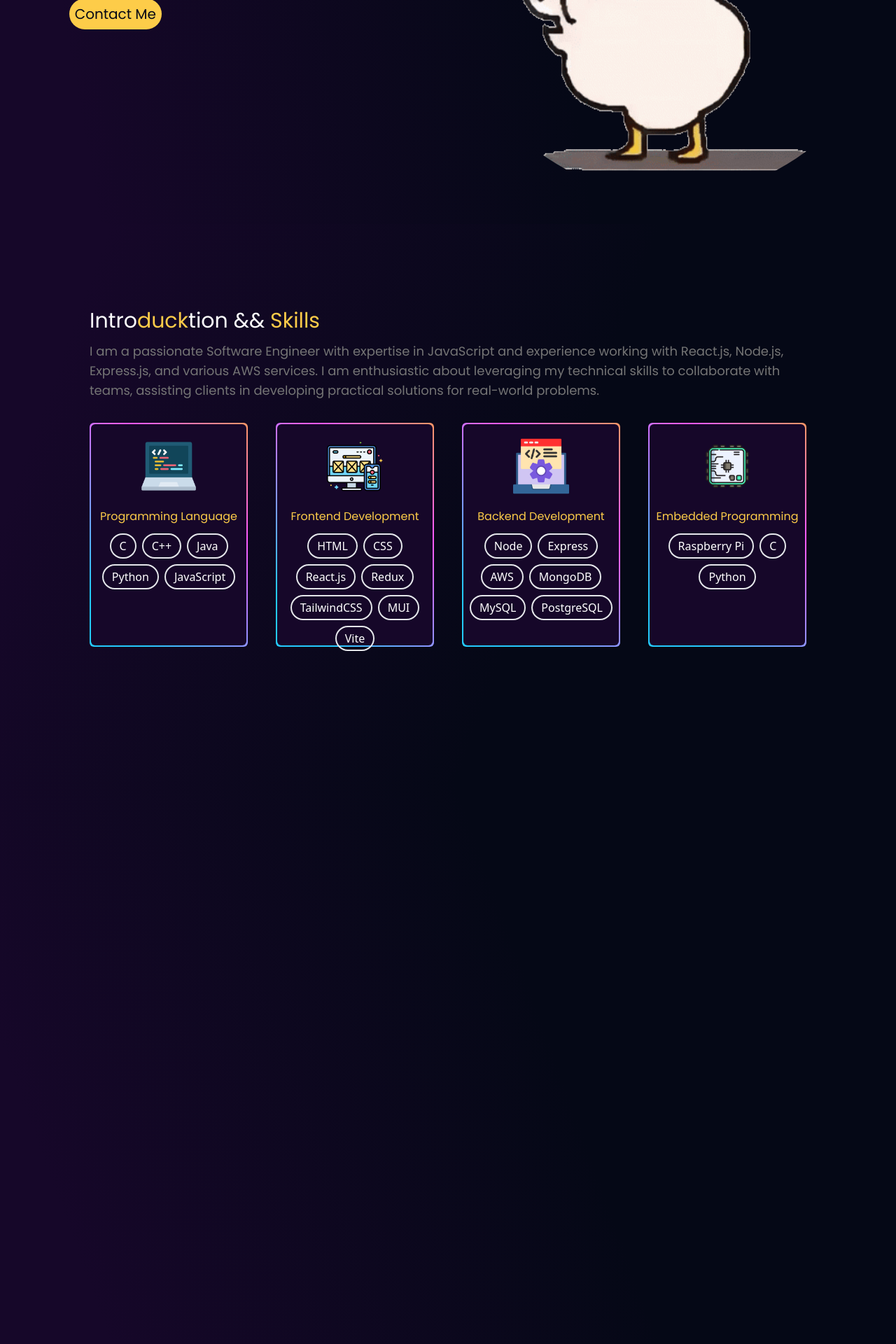
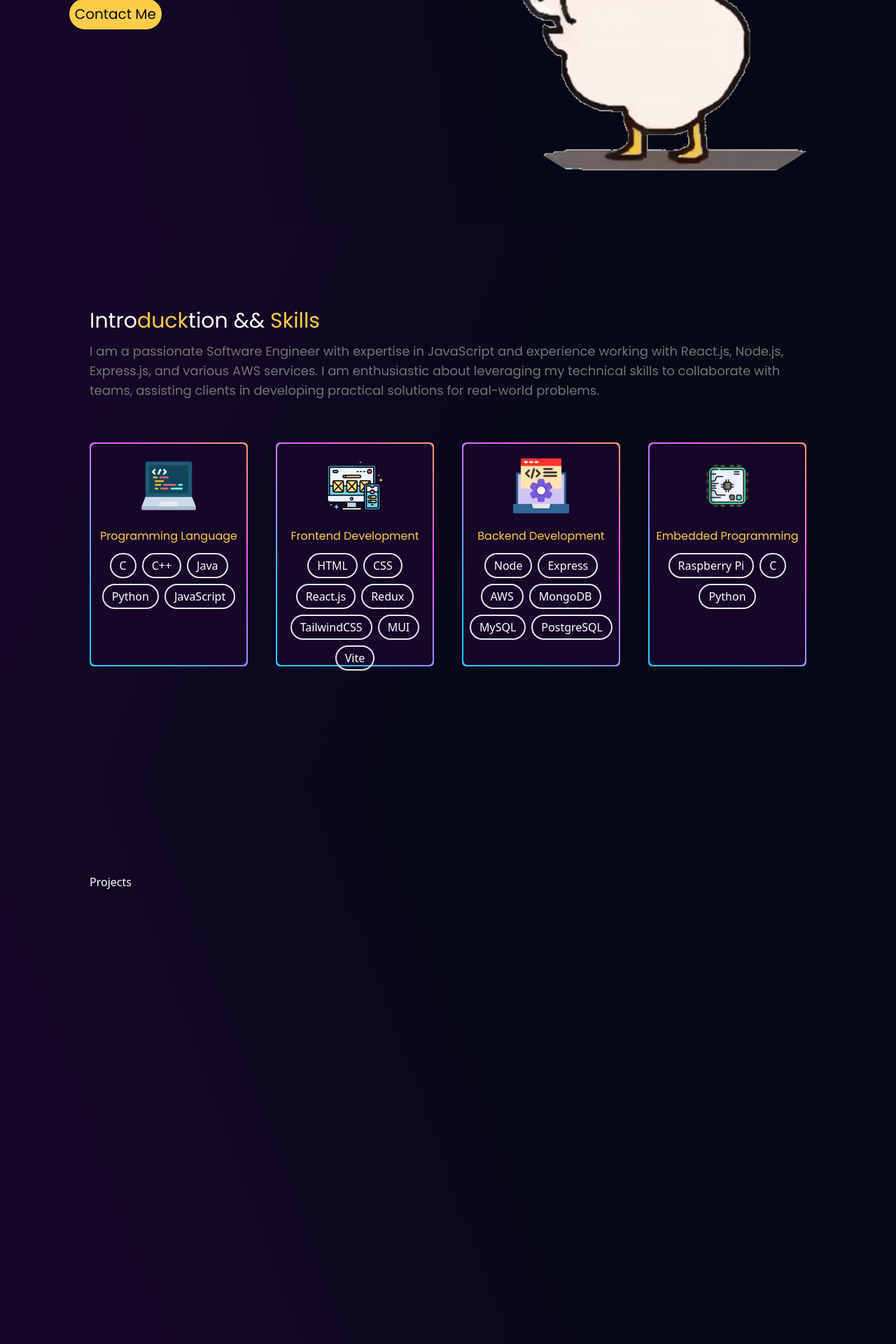
Before and after one commit to TotifyKH/kimheng-portfolio, a React (Vite) app: page / in a window 1280 px wide. Shown: the part 480-2400 px from the top of the page at 70% size. Built offline with nearby package versions, Linux system fonts and the light colour scheme.

Commit message:
Add alignment

```diff
--- a/public/output.css
+++ b/public/output.css
@@ -602,6 +602,10 @@ video {
   margin-top: 2rem;
 }
 
+.mt-32{
+  margin-top: 8rem;
+}
+
 .flex{
   display: flex;
 }
@@ -799,6 +803,10 @@ video {
   padding-bottom: 1.5rem;
 }
 
+.pt-32{
+  padding-top: 8rem;
+}
+
 .text-center{
   text-align: center;
 }
@@ -927,6 +935,14 @@ body,
     flex-basis: 25%;
   }
 
+  .md\:basis-1\/2{
+    flex-basis: 50%;
+  }
+
+  .md\:basis-1\/3{
+    flex-basis: 33.333333%;
+  }
+
   .md\:flex-row{
     flex-direction: row;
   }
--- a/src/components/Projects.jsx
+++ b/src/components/Projects.jsx
@@ -3,7 +3,8 @@ import { motion } from 'framer-motion';
 
 const Projects = () => {
   return (
-  <section id='projects' className="flex flex-col justify-start md:h-full py-10 px-16 md:px-32 bg-gradient-custom-3">
+  <section id='projects' className="flex flex-col justify-start md:h-full pt-32 py-10 px-16 md:px-32 bg-gradient-custom-3">
+    <h1>Projects</h1>
   </section>
   )
 }
--- a/src/components/Skills.jsx
+++ b/src/components/Skills.jsx
@@ -38,6 +38,7 @@ const Skills = () => {
   return (
     <section id='skills' className="flex flex-col justify-start md:h-full py-10 px-16 md:px-32 bg-gradient-custom-2">
       <motion.div
+      className="md:basis-1/3"
         initial="hidden"
         whileInView="visible"
         viewport={{ once: true, amount: 0.4 }}
```
